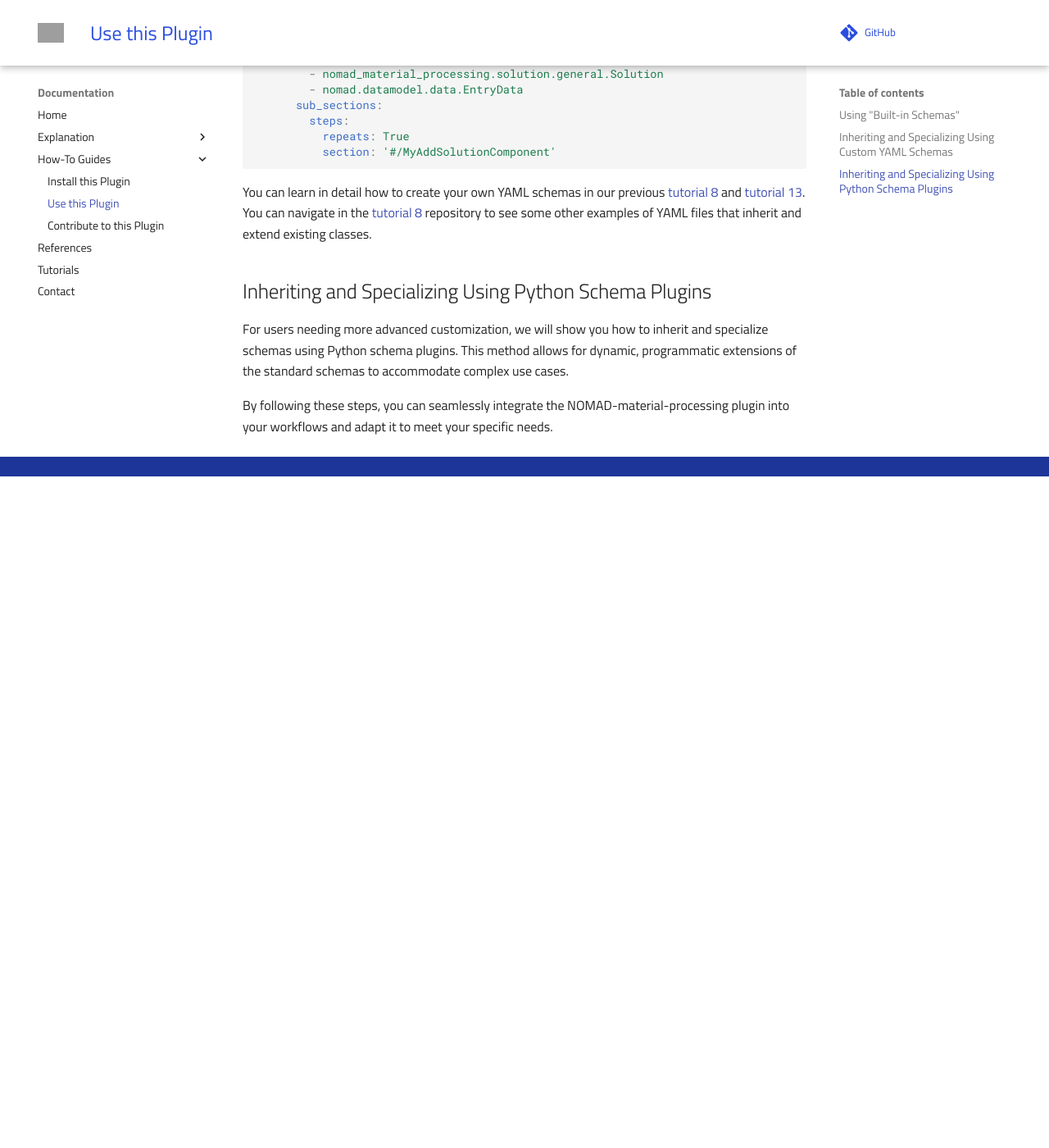
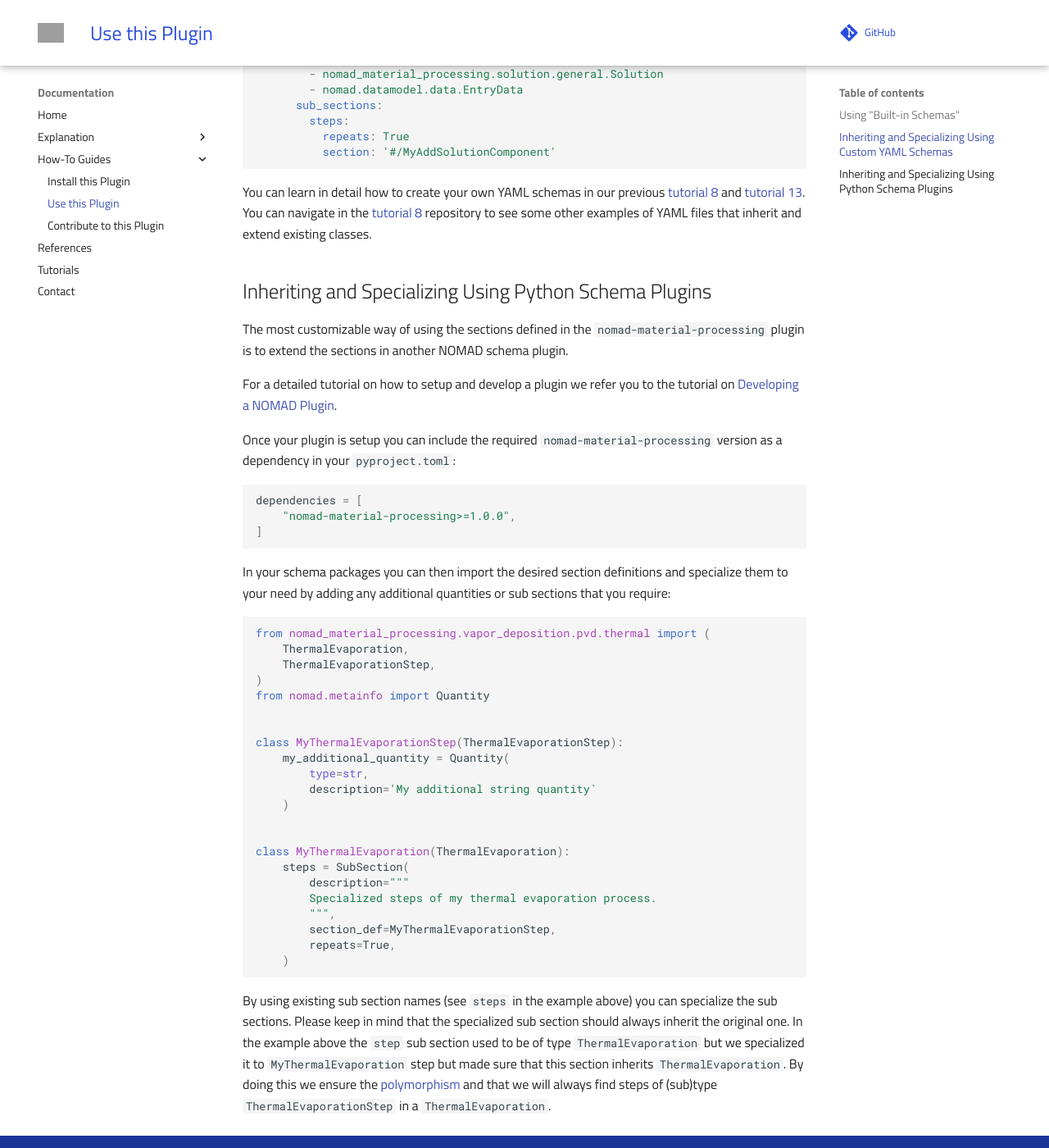
Before and after one commit to FAIRmat-NFDI/nomad-material-processing, an MkDocs documentation site: the page built from docs/how_to/use_this_plugin.md, in a window 1280 px wide and 1400 px high, scrolled down 2930 px. Shown: the whole window at 82% size. Built offline with MkDocs 1.6.1 and Material for MkDocs 9.7.7, drawn with Linux system fonts in a browser that asks for light colours; comment, search, counter and statistics services are not loaded; before the commit the page ends 3511 px from its top, so only the background shows below that; grey boxes are pictures that could not be loaded.

Commit message:
Added how to use this plugin in another python schema plugin

````diff
--- a/docs/how_to/use_this_plugin.md
+++ b/docs/how_to/use_this_plugin.md
@@ -90,6 +90,51 @@
 
 ## Inheriting and Specializing Using Python Schema Plugins
 
-For users needing more advanced customization, we will show you how to inherit and specialize schemas using Python schema plugins. This method allows for dynamic, programmatic extensions of the standard schemas to accommodate complex use cases.
+The most customizable way of using the sections defined in the `nomad-material-processing`
+plugin is to extend the sections in another NOMAD schema plugin.
 
-By following these steps, you can seamlessly integrate the NOMAD-material-processing plugin into your workflows and adapt it to meet your specific needs.
+For a detailed tutorial on how to setup and develop a plugin we refer you to the
+tutorial on [Developing a NOMAD Plugin](https://nomad-lab.eu/prod/v1/staging/docs/tutorial/develop_plugin.html).
+
+Once your plugin is setup you can include the required `nomad-material-processing` version
+as a dependency in your `pyproject.toml`:
+```toml
+dependencies = [
+    "nomad-material-processing>=1.0.0",
+]
+```
+
+In your schema packages you can then import the desired section definitions and specialize
+them to your need by adding any additional quantities or sub sections that you require:
+```py
+from nomad_material_processing.vapor_deposition.pvd.thermal import (
+    ThermalEvaporation,
+    ThermalEvaporationStep,
+)
+from nomad.metainfo import Quantity
+
+
+class MyThermalEvaporationStep(ThermalEvaporationStep):
+    my_additional_quantity = Quantity(
+        type=str,
+        description='My additional string quantity`
+    )
+
+
+class MyThermalEvaporation(ThermalEvaporation):
+    steps = SubSection(
+        description="""
+        Specialized steps of my thermal evaporation process.
+        """,
+        section_def=MyThermalEvaporationStep,
+        repeats=True,
+    )
+```
+
+By using existing sub section names (see `steps` in the example above) you can specialize
+the sub sections. Please keep in mind that the specialized sub section should always
+inherit the original one. In the example above the `step` sub section used to be of type
+`ThermalEvaporation` but we specialized it to `MyThermalEvaporation` step but made sure
+that this section inherits `ThermalEvaporation`. By doing this we ensure the
+[polymorphism](https://en.wikipedia.org/wiki/Polymorphism_(computer_science)) and that we
+will always find steps of (sub)type `ThermalEvaporationStep` in a `ThermalEvaporation`.
````
